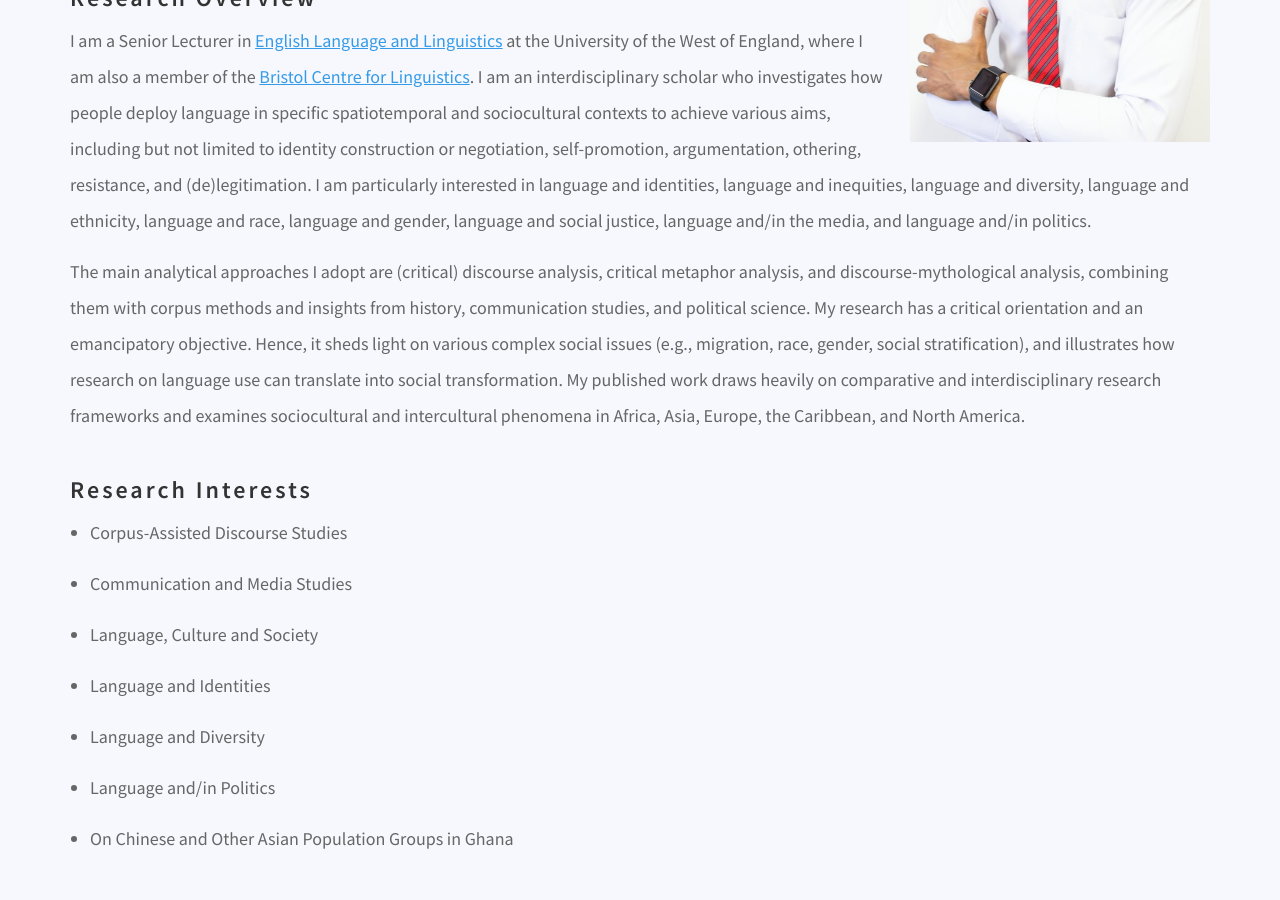
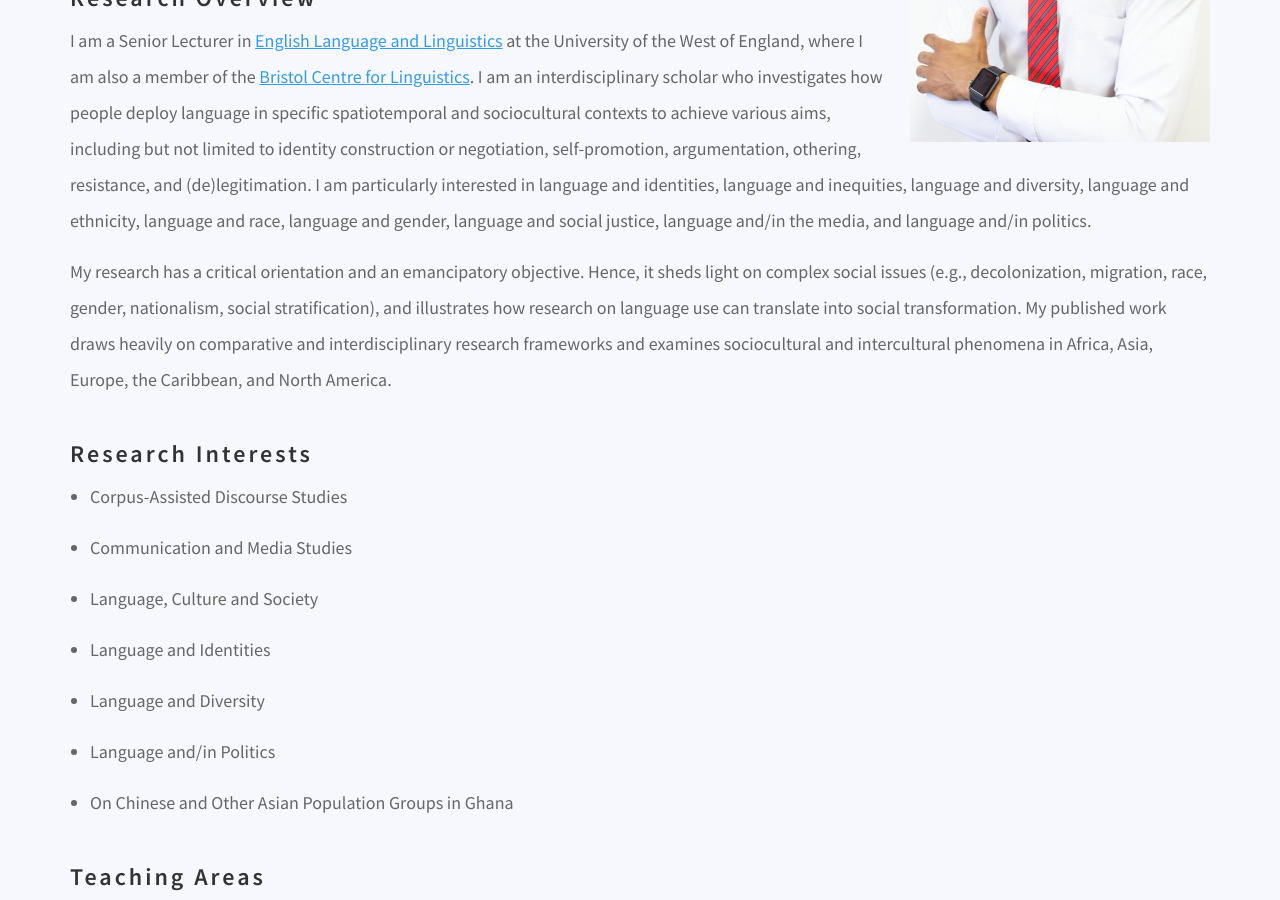
Before and after one commit to danielcornock/marknartey.com, a Jekyll site: the page built from index.md, in a window 1280 px wide and 900 px high, scrolled down 696 px. Built offline with Jekyll 4.4.1, drawn with Linux system fonts in a browser that asks for light colours; nearby versions of some CDN libraries; a script that is not in the unit is left out.

Commit message:
Update Pages “about”

```diff
--- a/index.md
+++ b/index.md
@@ -19,7 +19,7 @@
 
 I am a Senior Lecturer in [English Language and Linguistics](https://courses.uwe.ac.uk/QQ3C/english-language-and-linguistics) at the University of the West of England, where I am also a member of the [Bristol Centre for Linguistics](https://www.uwe.ac.uk/research/centres-and-groups/bcl). I am an interdisciplinary scholar who investigates how people deploy language in specific spatiotemporal and sociocultural contexts to achieve various aims, including but not limited to identity construction or negotiation, self-promotion, argumentation, othering, resistance, and (de)legitimation. I am particularly interested in language and identities, language and inequities, language and diversity, language and ethnicity, language and race, language and gender, language and social justice,  language and/in the media, and language and/in politics.
 
-The main analytical approaches I adopt are (critical) discourse analysis, critical metaphor analysis, and discourse-mythological analysis, combining them with corpus methods and insights from history, communication studies, and political science. My research has a critical orientation and an emancipatory objective. Hence, it sheds light on various complex social issues (e.g., migration, race, gender, social stratification), and illustrates how research on language use can translate into social transformation. My published work draws heavily on comparative and interdisciplinary research frameworks and examines sociocultural and intercultural phenomena in Africa, Asia, Europe, the Caribbean, and North America.
+My research has a critical orientation and an emancipatory objective. Hence, it sheds light on complex social issues (e.g., decolonization, migration, race, gender, nationalism, social stratification), and illustrates how research on language use can translate into social transformation. My published work draws heavily on comparative and interdisciplinary research frameworks and examines sociocultural and intercultural phenomena in Africa, Asia, Europe, the Caribbean, and North America.
 
 ## Research Interests
 
```
